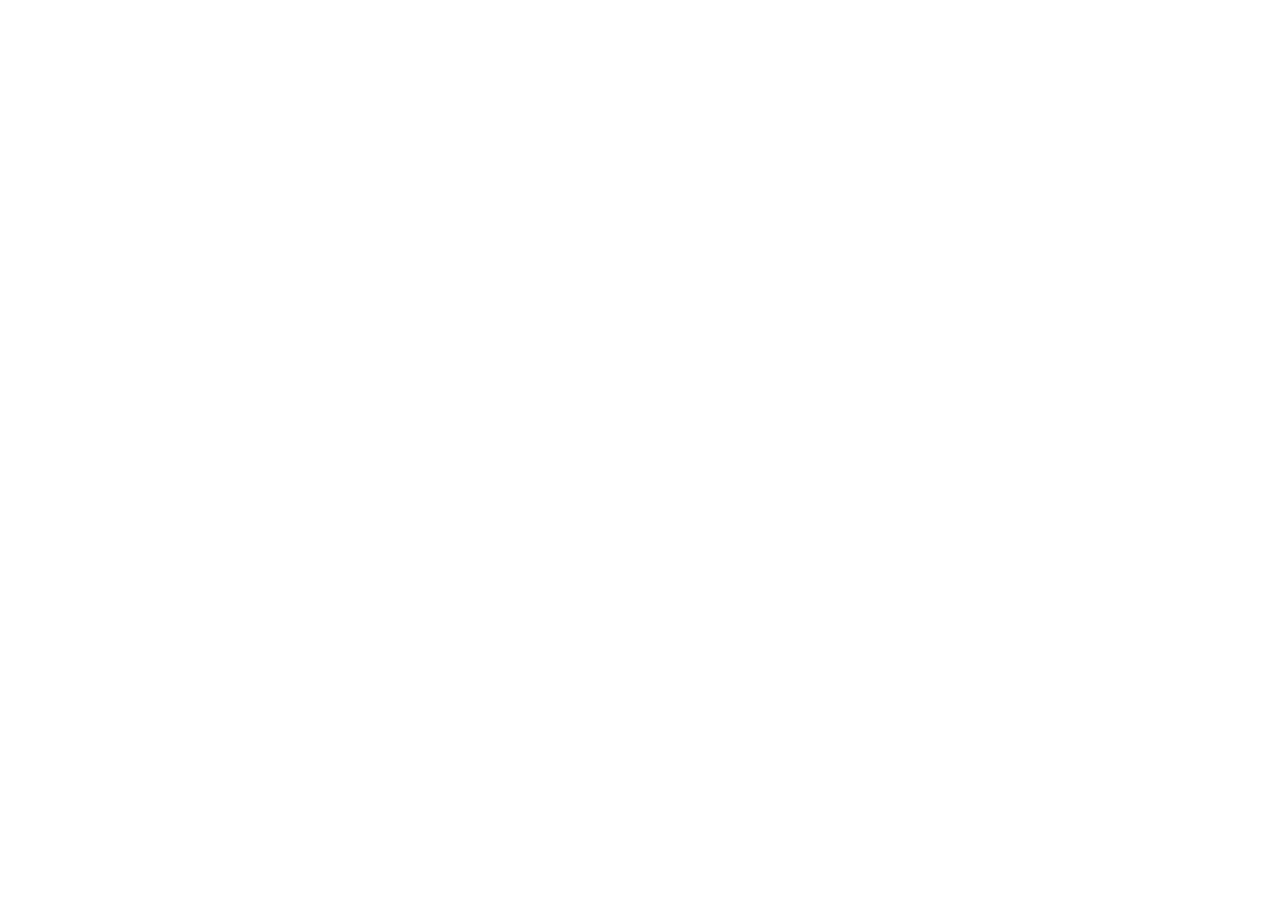
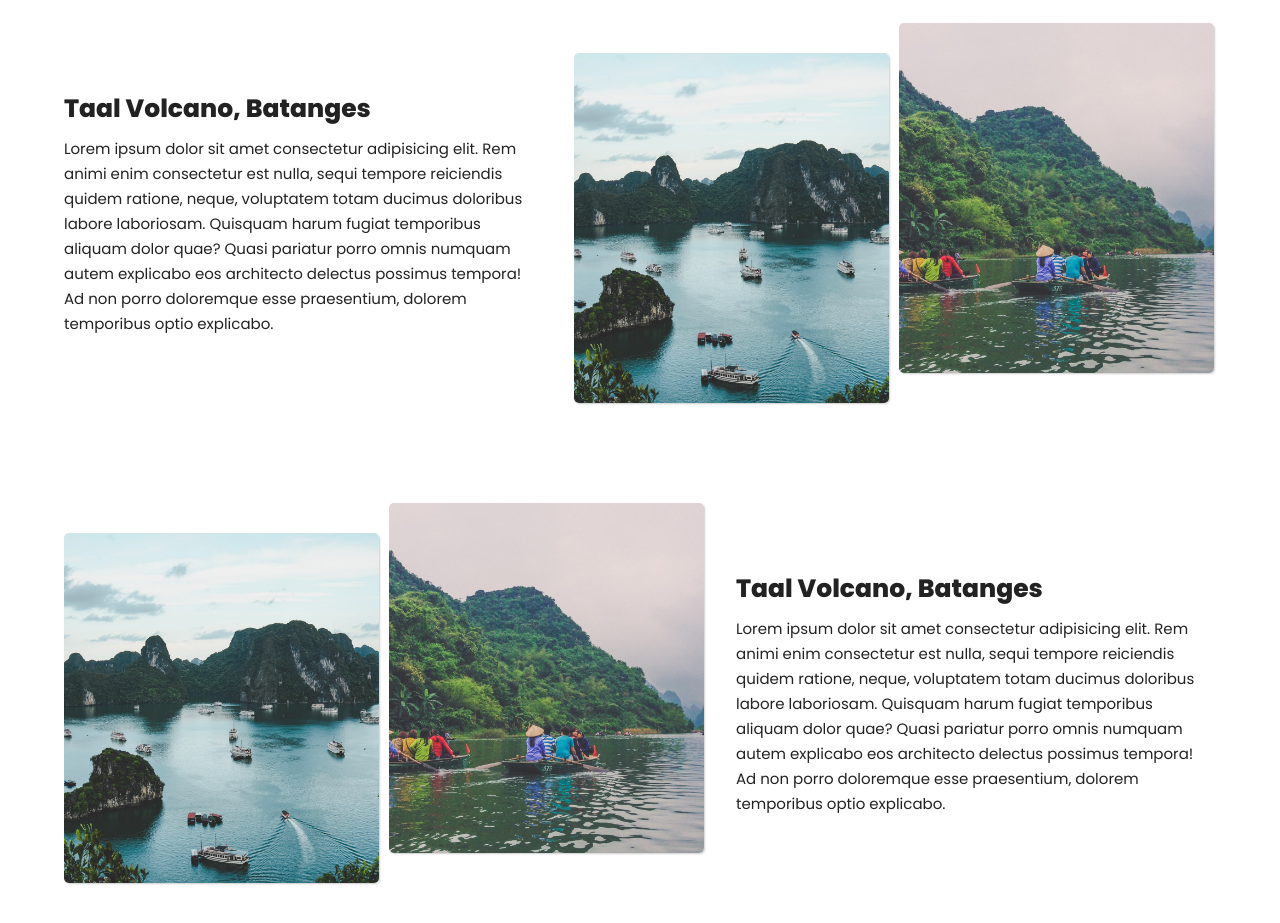
Before and after one commit to Jo-shua09/Travel-Website, a React (Vite) app: page /home in a window 1280 px wide. Shown: the part 940-1863 px from the top of the page. Before the commit the page ends 805 px from the top, so only its background shows below. Built offline with nearby package versions, Linux system fonts and the light colour scheme.

Commit message:
commit 13

```diff
--- /dev/null
+++ b/src/Components/Destination.css
@@ -0,0 +1,80 @@
+.destination-container {
+  width: 100%;
+  height: 100%;
+  text-align: center;
+}
+.destination-container h1 {
+  font-size: 4rem;
+  font-weight: 800;
+  color: #222;
+  line-height: 5rem;
+}
+.destination-container p {
+  font-size: 1.5rem;
+  font-weight: 400;
+  color: #222;
+  text-transform: none;
+}
+.dest-desc {
+  margin-top: 5rem;
+  display: flex;
+  flex-direction: column;
+  gap: 10rem;
+}
+.dest-one {
+  display: flex;
+  flex-wrap: wrap;
+  align-items: center;
+  gap: 3rem;
+  width: 100%;
+}
+.dest-one:nth-child(2) {
+  flex-wrap: wrap-reverse;
+}
+.dest-text {
+  flex: 1 1 30rem;
+  width: 100%;
+  text-align: left;
+}
+.dest-images {
+  flex: 1 1 45rem;
+  width: 100%;
+}
+.dest-one .dest-text h2 {
+  font-size: 2.5rem;
+  font-weight: 800;
+  color: #222;
+  padding-bottom: 0.8rem;
+}
+.dest-one .dest-text p {
+  font-weight: 1.5rem;
+  font-weight: 400;
+  color: #222;
+  line-height: 2.5rem;
+}
+.dest-one .dest-images {
+  width: 100%;
+  height: 100%;
+  display: flex;
+  gap: 1rem;
+  margin-right: 1.2rem;
+}
+.dest-one .dest-images img {
+  border-radius: 0.5rem;
+  width: 50%;
+  height: 35rem;
+  object-fit: cover;
+  box-shadow: 1px 1px 2px rgb(0, 0, 0, 0.2);
+}
+.dest-one .dest-images img:first-of-type {
+  margin-top: 3rem;
+}
+
+@media (max-width: 450px) {
+  .dest-text {
+    text-align: center;
+  }
+  .dest-desc {
+    gap: 7rem;
+  }
+}
--- /dev/null
+++ b/src/Components/Destination.jsx
@@ -0,0 +1,48 @@
+import "./Destination.css";
+
+const Destination = () => {
+  return (
+    <div className="destination-container">
+      <h1>popular destination</h1>
+      <p>Tours give you the opportunity to see a lot within a time frame.</p>
+
+      <div className="dest-desc">
+        <div className="dest-one">
+          <div className="dest-text">
+            <h2>Taal Volcano, batanges</h2>
+            <p>
+              Lorem ipsum dolor sit amet consectetur adipisicing elit. Rem animi enim consectetur est nulla, sequi tempore reiciendis quidem ratione,
+              neque, voluptatem totam ducimus doloribus labore laboriosam. Quisquam harum fugiat temporibus aliquam dolor quae? Quasi pariatur porro
+              omnis numquam autem explicabo eos architecto delectus possimus tempora! Ad non porro doloremque esse praesentium, dolorem temporibus
+              optio explicabo.
+            </p>
+          </div>
+
+          <div className="dest-images">
+            <img src="/assets/1.jpg" alt="" />
+            <img src="/assets/2.jpg" alt="" />
+          </div>
+        </div>
+
+        <div className="dest-one">
+          <div className="dest-images">
+            <img src="/assets/1.jpg" alt="" />
+            <img src="/assets/2.jpg" alt="" />
+          </div>
+
+          <div className="dest-text">
+            <h2>Taal Volcano, batanges</h2>
+            <p>
+              Lorem ipsum dolor sit amet consectetur adipisicing elit. Rem animi enim consectetur est nulla, sequi tempore reiciendis quidem ratione,
+              neque, voluptatem totam ducimus doloribus labore laboriosam. Quisquam harum fugiat temporibus aliquam dolor quae? Quasi pariatur porro
+              omnis numquam autem explicabo eos architecto delectus possimus tempora! Ad non porro doloremque esse praesentium, dolorem temporibus
+              optio explicabo.
+            </p>
+          </div>
+        </div>
+      </div>
+    </div>
+  );
+};
+
+export default Destination;
--- a/src/Components/Navbar.jsx
+++ b/src/Components/Navbar.jsx
@@ -6,6 +6,7 @@
   const [isOpen, setIsOpen] = useState(false);
   function toggleMenu() {
     setIsOpen(!isOpen);
+    window.removeEventListener("scroll", toggleMenu);
   }
   window.removeEventListener("scroll", toggleMenu);
 
--- a/src/Pages/Home.jsx
+++ b/src/Pages/Home.jsx
@@ -1,3 +1,4 @@
+import Destination from "../Components/Destination";
 import Hero from "../Components/Hero";
 import Navbar from "../Components/Navbar";
 
@@ -20,6 +21,10 @@
           btntext="travel plan"
         />
       </div>
+
+      <div className="destination-section section">
+        <Destination />
+      </div>
     </div>
   );
 };
```
